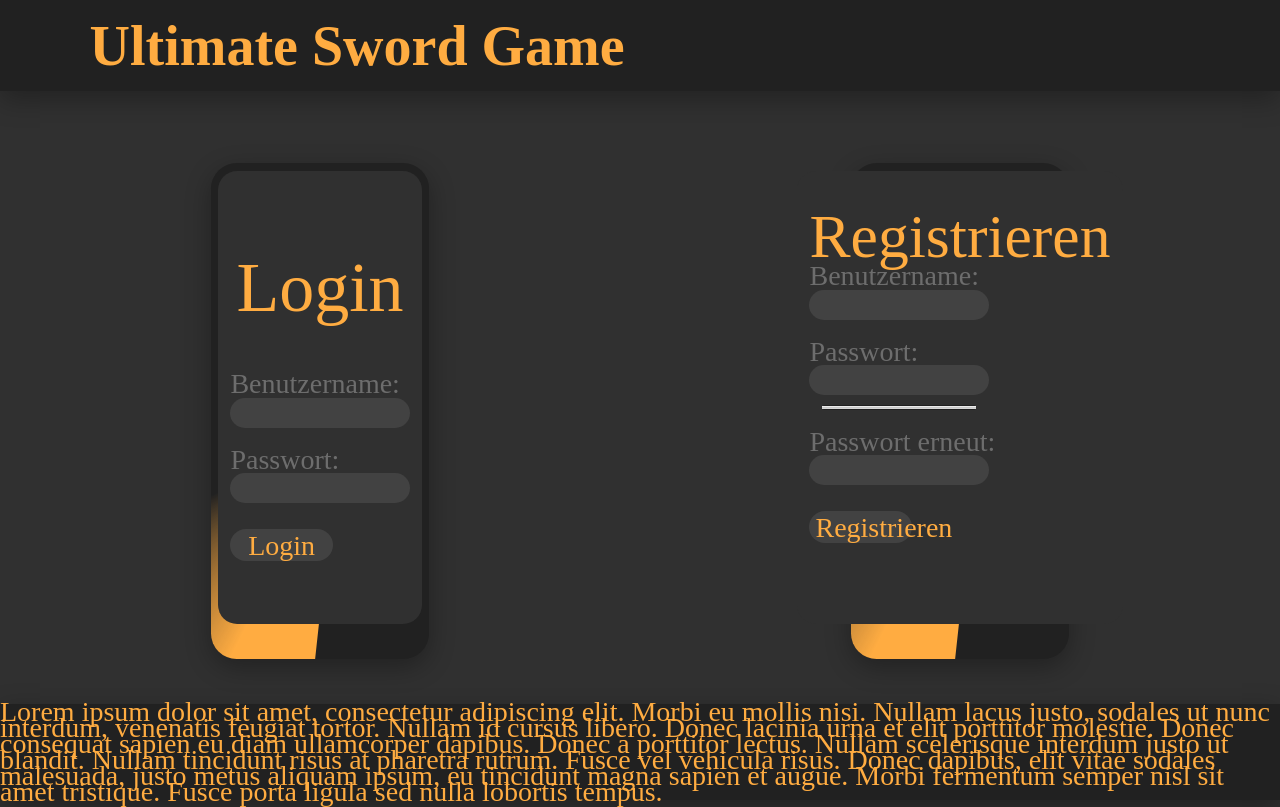
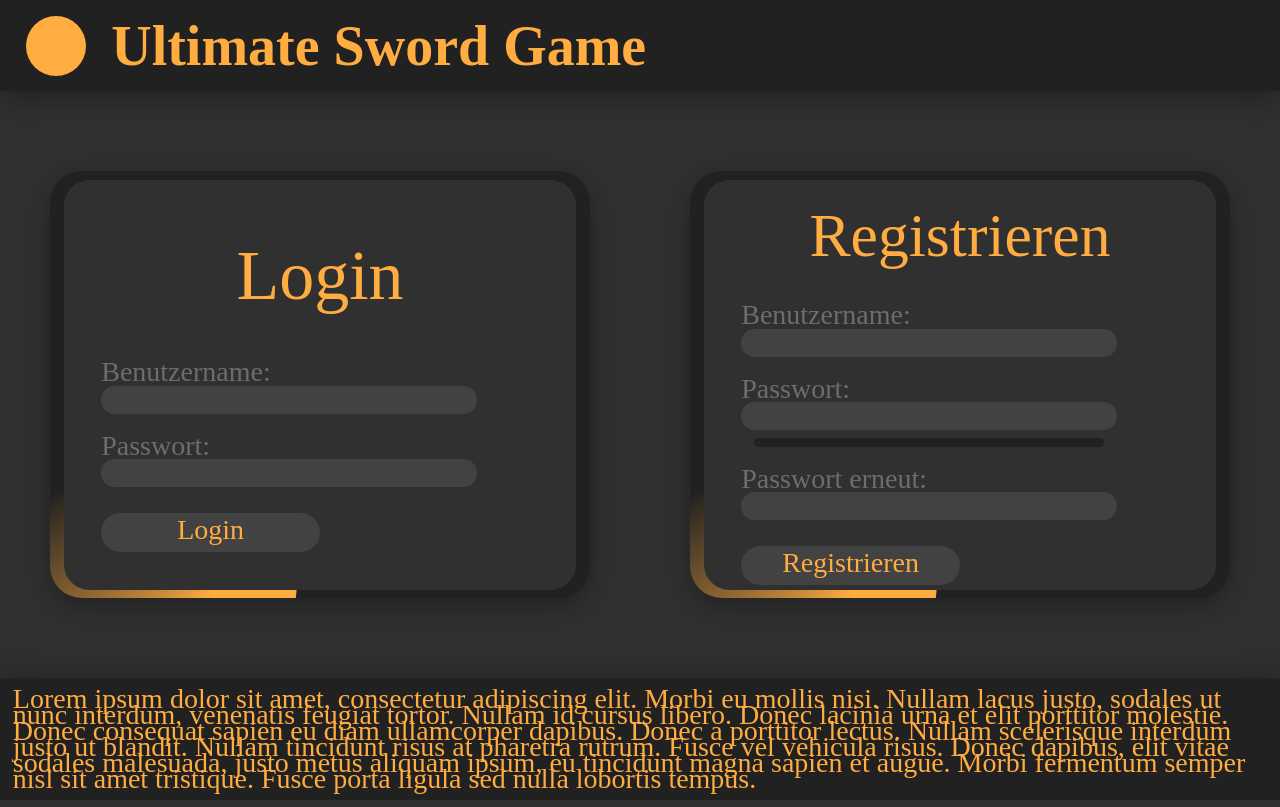
Before and after one commit to yunnaibai/UltimateSwordGame, a website: page client/index.html in a window 1280 px wide. Drawn offline with nearby package versions, Linux system fonts and the light colour scheme; no server answers; a web font is replaced by a local one.

Commit message:
bissl css dies das; +icon; changed font; better scaling

```diff
--- a/client/index.html
+++ b/client/index.html
@@ -15,9 +15,9 @@
 <body>
     <div class="content">
         <div class="header">
-        <h1 class="header-text">Ultimate Sword Game</h1>
+            <i class="icon"></i>
+            <h1 class="header-text">Ultimate Sword Game</h1>
         </div>
-        <div class="login-animation"></div>
         <div class="login">
             <p>Login</p>
             <label for="user" class="label">Benutzername:</label>
@@ -27,8 +27,9 @@
             <input type="password" id="pass" class="input">
             <button type="submit" class="button" id="login" onclick="login()">Login</button>
         </div>
-        <div class="register-animation"></div>
+
         <div class="register">
+            <div class="register-animation"></div>
             <p>Registrieren</p>
             <label for="user1" class="label">Benutzername:</label>
             <input type="text" id="user1" class="input">
--- a/client/style.css
+++ b/client/style.css
@@ -16,14 +16,24 @@ body{
     overflow: hidden;
 }
 .header-text{
-    margin-left: 7vw;
+    content: '';
 }
 .header{
-    height: 100%;
+    display: flex;
+    align-items: center;
+
     width: 100%;
     grid-area: top;
     background-color: var(--secondary-color);
     box-shadow: 0 1vh 2vw rgba(0,0,0,0.3);
+}
+.icon{
+    margin-right: 2vw;
+    margin-left: 2vw;
+    height: 7.5vh;
+    width: 7.5vh;
+    border-radius: 10vh;
+    background-color: var(--main-color);
 }
 
 .content{
@@ -39,44 +49,47 @@ body{
 
 }
 .login{
-    border: 0 solid var(--secondary-color);
-    border-radius: 1.5vw;
-    overflow: hidden;
-    background-color: var(--background-color);
-
-    padding-left: 1vw;
-    padding-right: 1vw;
+    z-index: 1;
+    padding-left: 4vw;
+    padding-right: 4vw;
+    padding-top: 4vh;
+    padding-bottom: 4vw;
 
     position: relative;
     display: flex;
     flex-direction: column;
     justify-content: center;
     grid-area: login;
-}
-.login-animation{
+
     background-color: var(--secondary-color);
-    border-radius: 2vw;
+    border-radius: 2.5vw;
     box-shadow: 0 1vh 2vw rgba(0,0,0,0.3);
     overflow: hidden;
 
-    top: -1vh;
-    width: 17vw;
-    height: 62vh;
-
+}
+.login::after{
     position: absolute;
-    grid-area: login;
+    z-index: -1;
+    content: '';
+    background-color: var(--background-color);
+    border-radius: 2vw;
+    width: 95%;
+    height: 96%;
+    top: 2%;
+    left: 2.5%;
 }
-.login-animation::before{
+.login::before{
+    z-index: -1;
     content: "";
     background-image: conic-gradient(var(--main-color) 20deg, transparent 60deg);
-    height: 100vh;
-    width: 100vh;
-    left: -125%;
-    top: -25%;
+    height: 200%;
+    width: 200%;
+    left: -50%;
     border-radius: 100%;
     position: absolute;
     animation: rotate 2s infinite cubic-bezier(0.43, 0.07, 0.58, 0.9);
 }
+
 @keyframes rotate{
     100%{
         transform: rotate(-360deg);
@@ -84,44 +97,55 @@ body{
 }
 
 .register{
-    border: 0 solid var(--secondary-color);
-    border-radius: 1.5vw;
+    z-index: 1;
     overflow: hidden;
-    background-color: var(--background-color);
 
-    padding-left: 1vw;
-    padding-right: 1vw;
+    padding-left: 4vw;
+    padding-right: 4vw;
+    padding-top: 4vh;
+    padding-bottom: 4vw;
 
     position: relative;
     display: flex;
     flex-direction: column;
     justify-content: center;
     grid-area: register;
+
+    background-color: var(--secondary-color);
+    border-radius: 2.5vw;
+    box-shadow: 0 1vh 2vw rgba(0,0,0,0.3);
 }
 
-.register-animation::before{
+.register::after{
+    position: absolute;
+    z-index: -1;
+    content: '';
+    background-color: var(--background-color);
+    border-radius: 2vw;
+    width: 95%;
+    height: 96%;
+    top: 2%;
+    left: 2.5%;
+    /*Wenn nichts geladen werden muss
+    ToDo: animation stoppen oder "border" vergrößern
+
+    width: 102%;
+    height: 102%;
+    top: -1%;
+    left: -1%;
+*/
+
+}
+.register::before{
+    z-index: -1;
     content: "";
     background-image: conic-gradient(var(--main-color) 20deg, transparent 60deg);
-    height: 100vh;
-    width: 100vh;
-    left: -125%;
-    top: -25%;
+    height: 200%;
+    width: 200%;
+    left: -50%;
     border-radius: 100%;
     position: absolute;
     animation: rotate 2s infinite cubic-bezier(0.43, 0.07, 0.58, 0.9);
-}
-.register-animation{
-    background-color: var(--secondary-color);
-    border-radius: 2vw;
-    box-shadow: 0 1vh 2vw rgba(0,0,0,0.3);
-    overflow: hidden;
-
-    top: -1vh;
-    width: 17vw;
-    height: 62vh;
-
-    position: absolute;
-    grid-area: register;
 }
 .meter{
     /*Reset All*/
@@ -131,27 +155,49 @@ body{
     background: none;
     background-color: rgba(0, 0, 0, 0.1);
 
-    margin-top: 1.2vh;
-    width: 12vw;
-    height: 0.6vh;
+    margin-top: 1vh;
     margin-left: 1vw;
+    position: relative;
+    padding: 1%;
+    width: 80%;
+    height: 50px;
     background-color: var(--secondary-color);
-    border-radius: 32px;
+    border-radius: 50px;
 }
-meter[value="1"]::-webkit-meter-optimum-value { background: red; }
-meter[value="2"]::-webkit-meter-optimum-value { background: yellow; }
-meter[value="3"]::-webkit-meter-optimum-value { background: orange; }
-meter[value="4"]::-webkit-meter-optimum-value { background: green; }
+/*Chrome, Safari usw. (Webkit)*/
+meter[value="1"]::-webkit-meter-optimum-value { background: var(--main-color) }
+meter[value="2"]::-webkit-meter-optimum-value { background: var(--main-color) }
+meter[value="3"]::-webkit-meter-optimum-value { background: var(--main-color) }
+meter[value="4"]::-webkit-meter-optimum-value { background: var(--main-color) }
+meter[value="5"]::-webkit-meter-optimum-value { background: var(--main-color) }
+meter[value="6"]::-webkit-meter-optimum-value { background: var(--main-color) }
+meter[value="7"]::-webkit-meter-optimum-value { background: var(--main-color) }
+meter[value="8"]::-webkit-meter-optimum-value { background: var(--main-color) }
+meter[value="9"]::-webkit-meter-optimum-value { background: var(--main-color) }
+meter[value="10"]::-webkit-meter-optimum-value { background: var(--main-color) }
+
+/*Firefox (Gecko)*/
+meter[value="1"]::-moz-meter-bar { background: var(--main-color) }
+meter[value="2"]::-moz-meter-bar { background: var(--main-color) }
+meter[value="3"]::-moz-meter-bar { background: var(--main-color) }
+meter[value="4"]::-moz-meter-bar { background: var(--main-color) }
+meter[value="5"]::-moz-meter-bar { background: var(--main-color) }
+meter[value="6"]::-moz-meter-bar { background: var(--main-color) }
+meter[value="7"]::-moz-meter-bar { background: var(--main-color) }
+meter[value="8"]::-moz-meter-bar { background: var(--main-color) }
+meter[value="9"]::-moz-meter-bar { background: var(--main-color) }
+meter[value="10"]::-moz-meter-bar { background: var(--main-color) }
+
 
 
 .input{
     background-color: #424242;
     border-radius: 6vw;
-    height: 3.5vh;
-    width: 12vw;
+    height: 7.5%;
+    width: 80%;
     font-family: 'Dongle';
     color: white;
-    font-size: 1.2rem;
+    font-size: 1.2em;
     padding-left: 1vw;
     padding-right: 1vw;
     border: none;
@@ -166,7 +212,7 @@ meter[value="4"]::-webkit-meter-optimum-value { background: green; }
 .register p{
     text-align: center;
     font-size: 2.2em;
-    margin: 0;
+    margin-bottom: 5vh;
 }
 .login p{
     text-align: center;
@@ -181,11 +227,10 @@ meter[value="4"]::-webkit-meter-optimum-value { background: green; }
     font-family: 'Dongle';
     color: var(--main-color);
     font-size: 1em;
-    padding-bottom: 2vh;
+    padding-bottom: 4.75vh;
     background-color: #424242;
-    height: 4vh;
-    width: 8vw;
-    margin-bottom: 3vh;
+    height: 7.5%;
+    width: 50%;
 }
 .button:hover{
     background-color: var(--main-color);
@@ -194,10 +239,10 @@ meter[value="4"]::-webkit-meter-optimum-value { background: green; }
     transition: color 150ms;
 }
 .about{
+    padding: 1%;
     grid-area: about;
-    height: 100%;
-    width: 100%;
+
     background-color: var(--secondary-color);
-    box-shadow: 0 1vh 2vw rgba(0,0,0,0.3);
+    box-shadow: 0 -1vh 2vw rgba(0,0,0,0.2);
 
 }
--- a/server.js
+++ b/server.js
@@ -4,7 +4,7 @@ const http = require('http')
 const socketio = require('socket.io');
 const crypto = require('crypto')
 const console = require('console');
-const PORT = process.env.PORT || 8080; //Für Heroku
+const PORT = process.env.PORT || 8080; //Für Heroku ?!Hosting Webside?!
 
 const app = express()
 const server = http.createServer(app)
@@ -32,6 +32,7 @@ io.on('connection', socket => {
     socket.on('getSalt', data => {
         socket.emit('salt', salt);
 
+        //ToDo .then(){}
         socket.on('login', data => {
             console.log("   User versucht einzuloggen")
             console.log("   Password&Salt(Hash): " + password)
```
